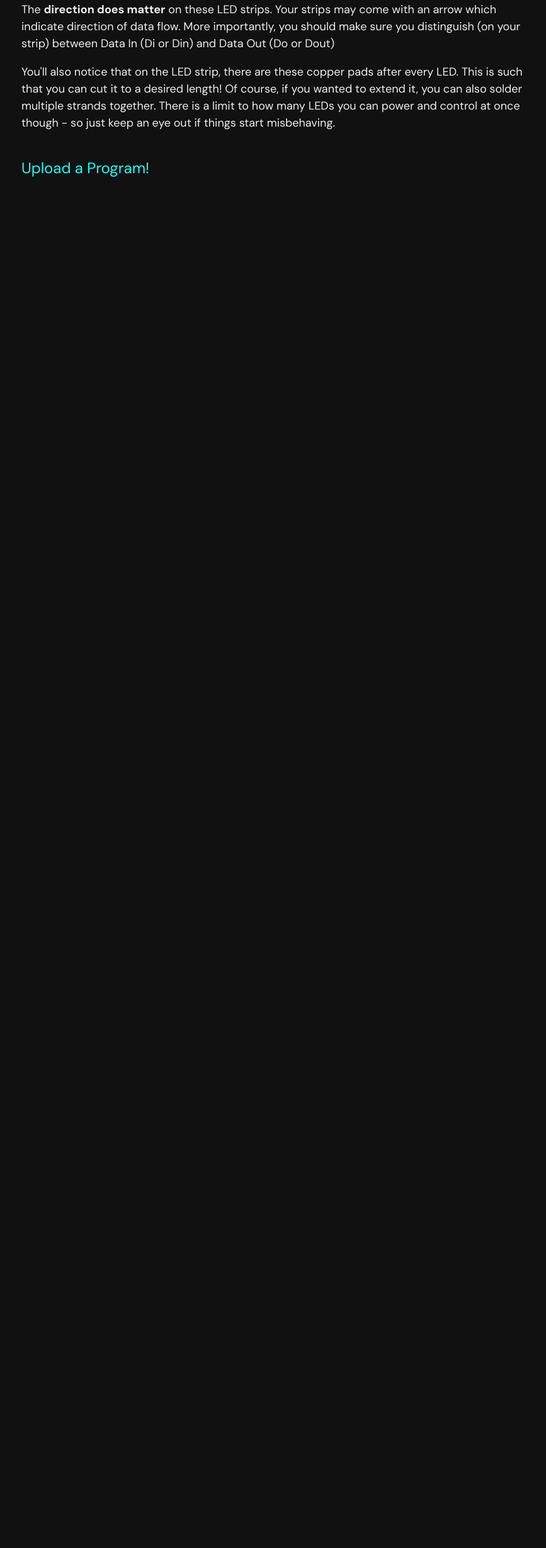
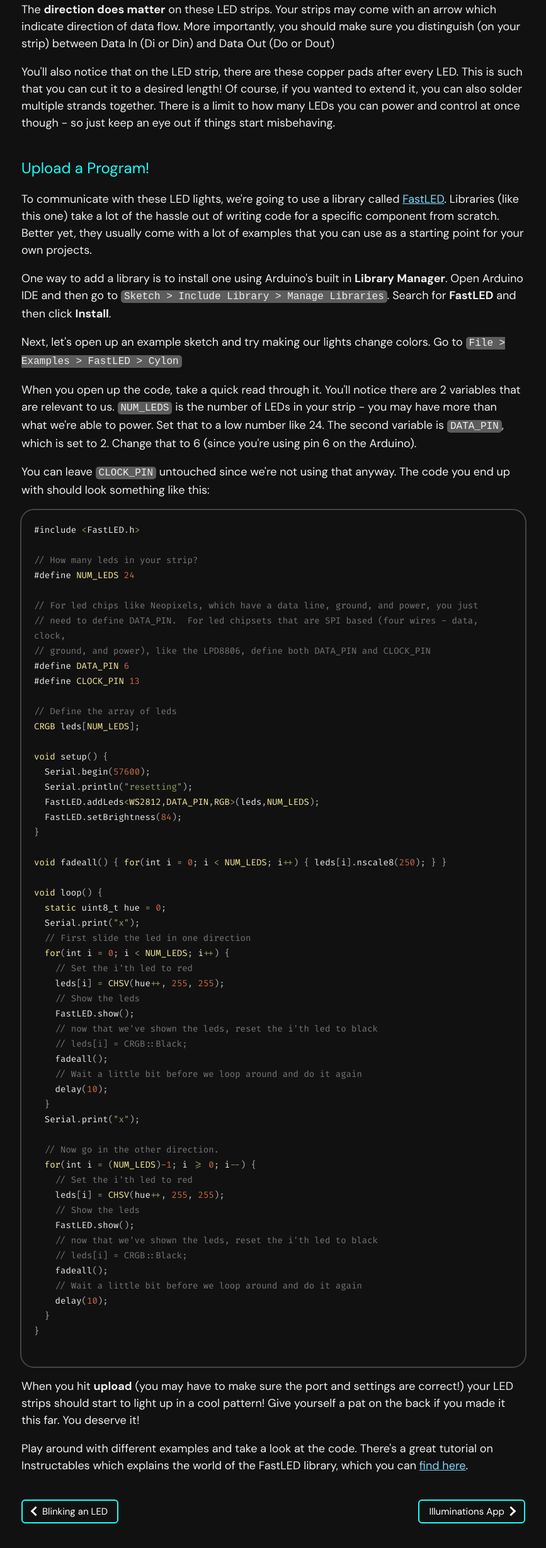
Before and after one commit to poofytoo/illuminations-seminar, a Next.js app in the folder src/: page /chapter/ws2812b in a window 1280 px wide. Shown: the part 2910-5368 px from the top of the page at 63% size, without its empty margins (366-1233 px from the left). Before the commit the page ends 3305 px from the top, so only its background shows below. Built offline with nearby package versions, Linux system fonts and the light colour scheme.

Commit message:
feat: upload ws2812b

```diff
--- a/src/components/PageNavigationButtons/index.tsx
+++ b/src/components/PageNavigationButtons/index.tsx
@@ -17,7 +17,6 @@ const PageNavigationButtons = () => {
   const pageId = navigationLinks
     .map((link, key) => link.href)
     .indexOf(activePage.split('/chapter')[1]);
-  console.log(activePage);
   let searchId = pageId;
   if (pageId !== -1) {
     while (!nextPage?.href && searchId < navigationLinks.length) {
--- a/src/pages/chapter/intro-to-arduino.tsx
+++ b/src/pages/chapter/intro-to-arduino.tsx
@@ -34,7 +34,6 @@ export async function getStaticProps() {
 }
 
 const Page = ({ data }: any) => {
-  console.log(data);
   return (
     <div className={styles.appWrapper}>
       <Sidebar />
--- a/src/pages/chapter/ws2812b.tsx
+++ b/src/pages/chapter/ws2812b.tsx
@@ -1,7 +1,69 @@
+import Editor from 'react-simple-code-editor';
+import { highlight, languages } from 'prismjs';
+import 'prismjs/components/prism-clike';
+import 'prismjs/components/prism-javascript';
+import 'prismjs/themes/prism-twilight.min.css';
+
 import GuideImage from '../../components/GuideImage';
 import Sidebar from '../../components/Sidebar';
 
 import styles from '../../styles/Guide.module.scss';
+import PageNavigationButtons from '../../components/PageNavigationButtons';
+
+const arduinoCode = `#include <FastLED.h>
+
+// How many leds in your strip?
+#define NUM_LEDS 24
+
+// For led chips like Neopixels, which have a data line, ground, and power, you just
+// need to define DATA_PIN.  For led chipsets that are SPI based (four wires - data, clock,
+// ground, and power), like the LPD8806, define both DATA_PIN and CLOCK_PIN
+#define DATA_PIN 6
+#define CLOCK_PIN 13
+
+// Define the array of leds
+CRGB leds[NUM_LEDS];
+
+void setup() {
+  Serial.begin(57600);
+  Serial.println("resetting");
+  FastLED.addLeds<WS2812,DATA_PIN,RGB>(leds,NUM_LEDS);
+  FastLED.setBrightness(84);
+}
+
+void fadeall() { for(int i = 0; i < NUM_LEDS; i++) { leds[i].nscale8(250); } }
+
+void loop() {
+  static uint8_t hue = 0;
+  Serial.print("x");
+  // First slide the led in one direction
+  for(int i = 0; i < NUM_LEDS; i++) {
+    // Set the i'th led to red
+    leds[i] = CHSV(hue++, 255, 255);
+    // Show the leds
+    FastLED.show();
+    // now that we've shown the leds, reset the i'th led to black
+    // leds[i] = CRGB::Black;
+    fadeall();
+    // Wait a little bit before we loop around and do it again
+    delay(10);
+  }
+  Serial.print("x");
+
+  // Now go in the other direction.
+  for(int i = (NUM_LEDS)-1; i >= 0; i--) {
+    // Set the i'th led to red
+    leds[i] = CHSV(hue++, 255, 255);
+    // Show the leds
+    FastLED.show();
+    // now that we've shown the leds, reset the i'th led to black
+    // leds[i] = CRGB::Black;
+    fadeall();
+    // Wait a little bit before we loop around and do it again
+    delay(10);
+  }
+}
+`;
 
 const Page = ({ data }: any) => {
   return (
@@ -136,6 +198,69 @@ const Page = ({ data }: any) => {
           misbehaving.
         </p>
         <h2>Upload a Program!</h2>
+        <p>
+          To communicate with these LED lights, we're going to use a library
+          called{' '}
+          <a href="https://fastled.io/" target="_blank">
+            FastLED
+          </a>
+          . Libraries (like this one) take a lot of the hassle out of writing
+          code for a specific component from scratch. Better yet, they usually
+          come with a lot of examples that you can use as a starting point for
+          your own projects.
+        </p>
+        <p>
+          One way to add a library is to install one using Arduino's built in{' '}
+          <strong>Library Manager</strong>. Open Arduino IDE and then go to{' '}
+          <code>Sketch &gt; Include Library &gt; Manage Libraries</code>. Search
+          for <strong>FastLED</strong> and then click <strong>Install</strong>.
+        </p>
+        <p>
+          Next, let's open up an example sketch and try making our lights change
+          colors. Go to <code>File &gt; Examples &gt; FastLED &gt; Cylon</code>
+        </p>
+        <p>
+          When you open up the code, take a quick read through it. You'll notice
+          there are 2 variables that are relevant to us. <code>NUM_LEDS</code>{' '}
+          is the number of LEDs in your strip - you may have more than what
+          we're able to power. Set that to a low number like 24. The second
+          variable is <code>DATA_PIN</code>, which is set to 2. Change that to 6
+          (since you're using pin 6 on the Arduino).
+        </p>
+        <p>
+          You can leave <code>CLOCK_PIN</code> untouched since we're not using
+          that anyway. The code you end up with should look something like this:
+        </p>
+        <Editor
+          value={arduinoCode}
+          onValueChange={() => {}}
+          highlight={(code) => highlight(code, languages.js, 'javascript')}
+          padding={20}
+          style={{
+            overflow: 'visible',
+            fontFamily: '"Fira code", "Fira Mono", monospace',
+            fontSize: 14,
+          }}
+        />
+        <p>
+          When you hit <strong>upload</strong> (you may have to make sure the
+          port and settings are correct!) your LED strips should start to light
+          up in a cool pattern! Give yourself a pat on the back if you made it
+          this far. You deserve it!
+        </p>
+        <p>
+          Play around with different examples and take a look at the code.
+          There's a great tutorial on Instructables which explains the world of
+          the FastLED library, which you can{' '}
+          <a
+            href="https://www.instructables.com/Basic-of-FastLED/"
+            target="_blank"
+          >
+            find here
+          </a>
+          .
+        </p>
+        <PageNavigationButtons />
       </div>
     </div>
   );
```
